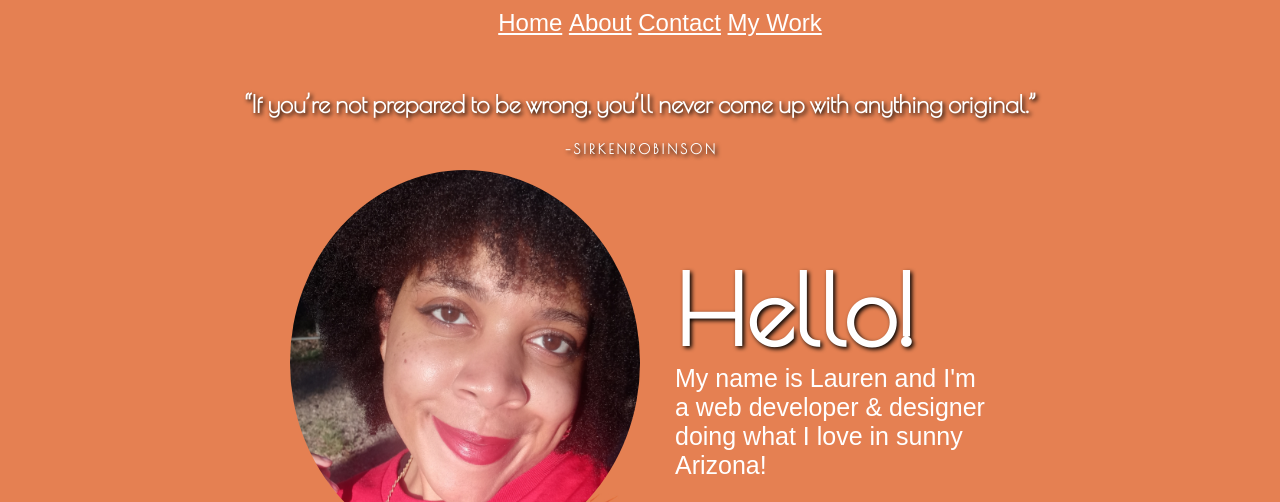
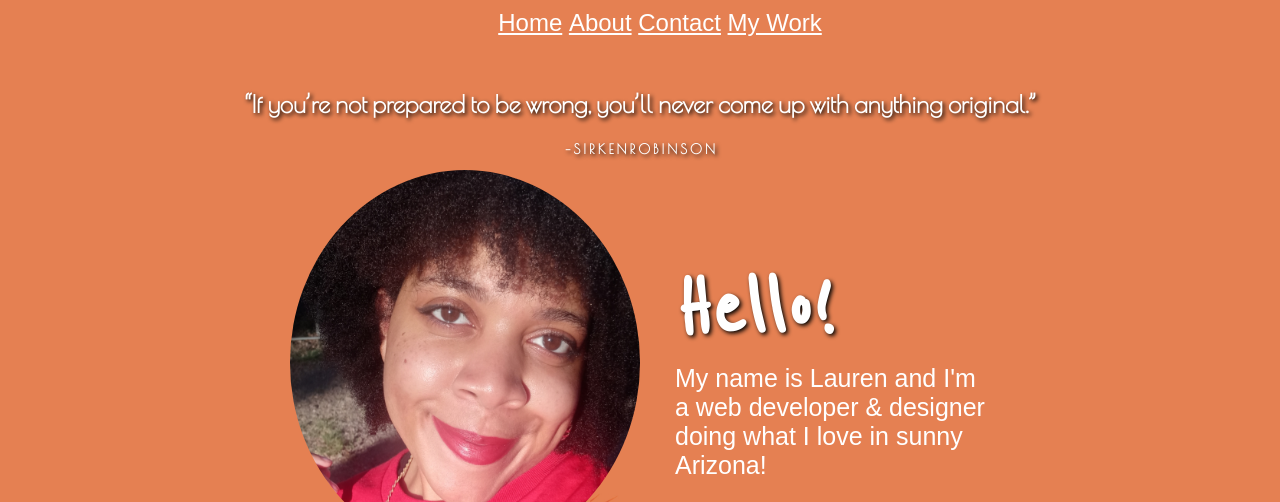
Before and after one commit to Honeybutterbear/portfolio-website, a plain HTML site: page index.html in a window 1280 px wide. Shown: the part 250-752 px from the top of the page. Drawn offline with nearby package versions, Linux system fonts and the light colour scheme; a web font is replaced by a local one.

Commit message:
Updated greeting font
updated greeting font

```diff
--- a/index.html
+++ b/index.html
@@ -70,7 +70,7 @@
     <!-- Add your portrait image here -->
     <img src="img/mypic.jpg" width="568" height="900" alt="A photograph of lauren" class="my_portait">
   <div class="bio">
-    <h1 style="color: white; font-family: 'Poiret One'; font-size: 600%; margin-bottom: 1px">Hello!</h1>
+    <h1 style="color: white;  font-size: 600%; margin-bottom: 1px">Hello!</h1>
     <p style="margin-top: -25px">
       My name is Lauren and I'm a <span>web</span> developer & designer doing what I love in sunny Arizona!
     </p>
```
